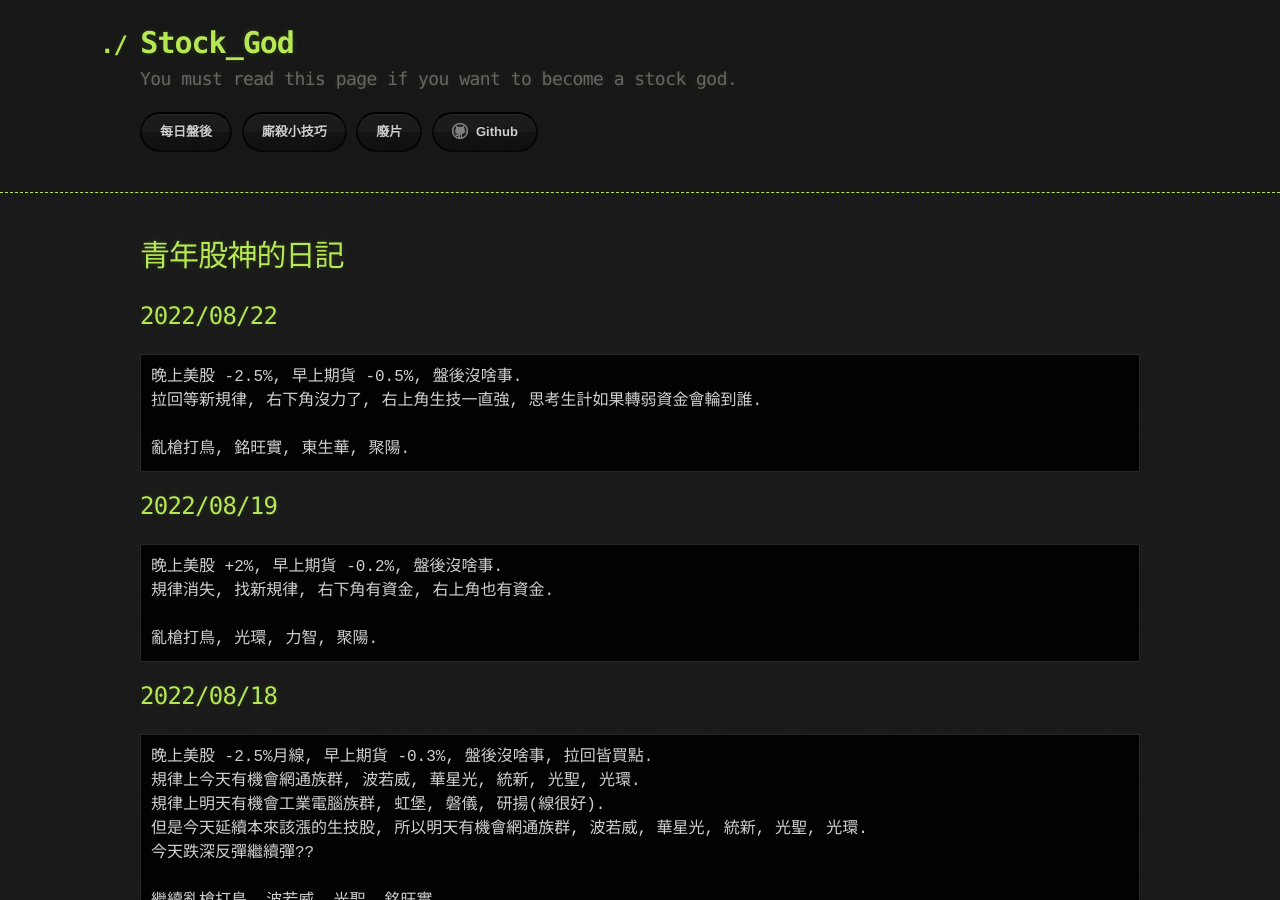
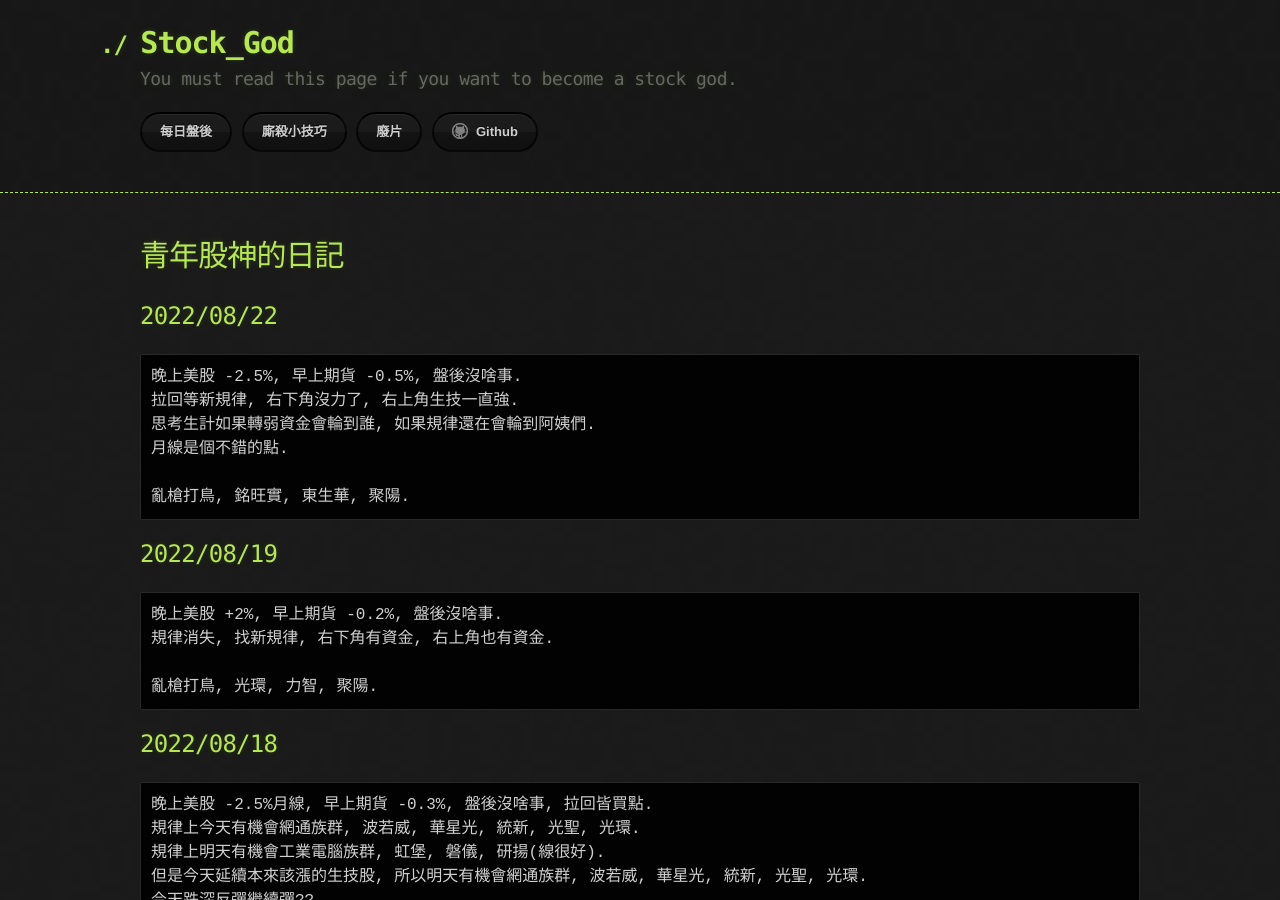
Before and after one commit to lepg5487/Stock_God, a Jekyll site: the page built from index.md, in a window 1280 px wide and 900 px high. Built offline with Jekyll 4.4.1, drawn with Linux system fonts in a browser that asks for light colours; our own code applies the rules of GitHub Pages for plain Markdown files.

Commit message:
Update index.md

````diff
--- a/index.md
+++ b/index.md
@@ -7,7 +7,9 @@ layout: testlayouts
 ## 2022/08/22
 ```
 晚上美股 -2.5%, 早上期貨 -0.5%, 盤後沒啥事.
-拉回等新規律, 右下角沒力了, 右上角生技一直強, 思考生計如果轉弱資金會輪到誰.
+拉回等新規律, 右下角沒力了, 右上角生技一直強.
+思考生計如果轉弱資金會輪到誰, 如果規律還在會輪到阿姨們.
+月線是個不錯的點.
 
 亂槍打鳥, 銘旺實, 東生華, 聚陽.
 ```
````
